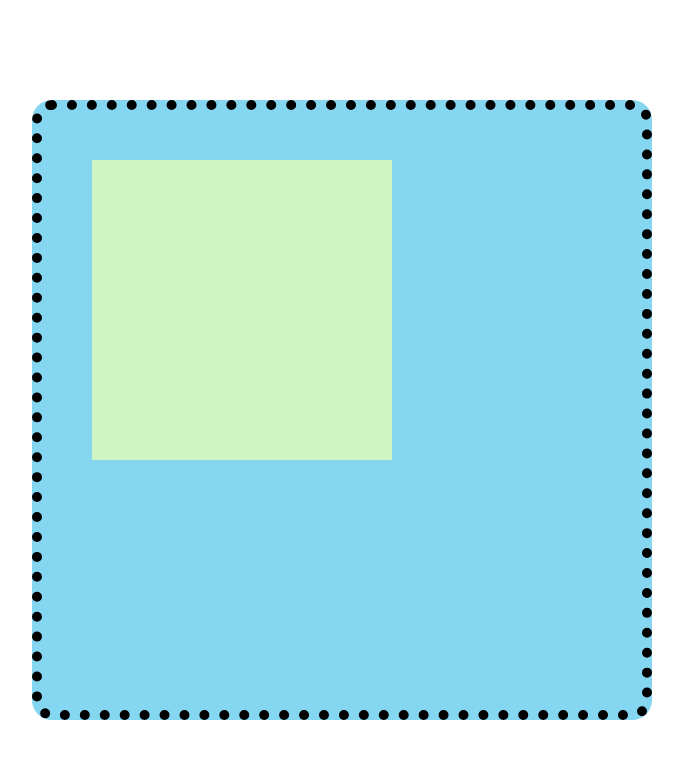
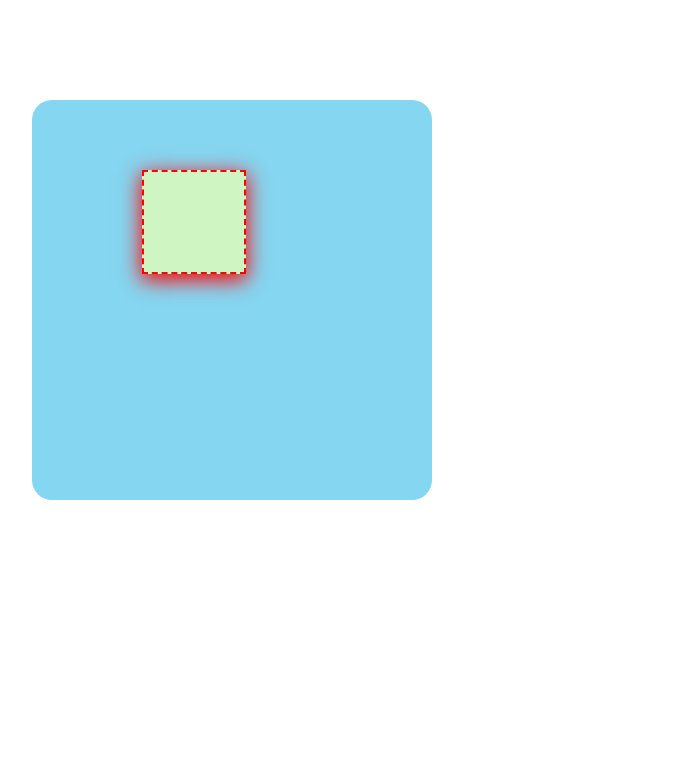
Before and after one commit to hattarkeameyad/htmlcssjs, a plain HTML site: page cssrevision/1402boxmodel/index.html in a window 1280 px wide. Shown: the whole page, without its empty margins (68-751 px from the left). Drawn offline with Linux system fonts and the light colour scheme.

Commit message:
committed

```diff
--- a/cssrevision/1402boxmodel/style.css
+++ b/cssrevision/1402boxmodel/style.css
@@ -1,22 +1,30 @@
 :root{
     --myvar:#85d6f1;
     --secondvar: #cff5c2;
+    --padding:20px;
 }
 *{
     margin:0px;
     border:0px;
 }
 .container{
-    width:500px;
-    height:500px;
+    width:400px;
+    height:400px;
     background-color: var(--myvar);
     border-radius: 20px;
-    padding: 50px;
+    padding: var(--padding);
     margin:100px;
-    border:10px dotted black;
+    border-radius: 20px;
+    box-sizing: border-box;
 }
+
 .child{
-    width:300px;
-    height: 300px;
+    width:100px;
+    height: 100px;
     background-color: var(--secondvar);
+    border:2px dashed red;
+    margin-left:50px;
+    margin-top: 20px;
+    margin:50px 60px 80px 90px;
+    box-shadow: 0px 5px 20px 1px red;
 }
```
Also changed, not shown: cssrevision/myproject/index.html (added, +13 -0 lines), css/1402 media queries/index.html (renamed from 1402 media queries/index.html), css/1402 media queries/style.css (renamed from 1402 media queries/style.css), cssrevision/backgroundimage and boxmodel/nature.jpg (added), cssrevision/myproject/image/jplenio-nature-3082832_1920.jpg (added).
